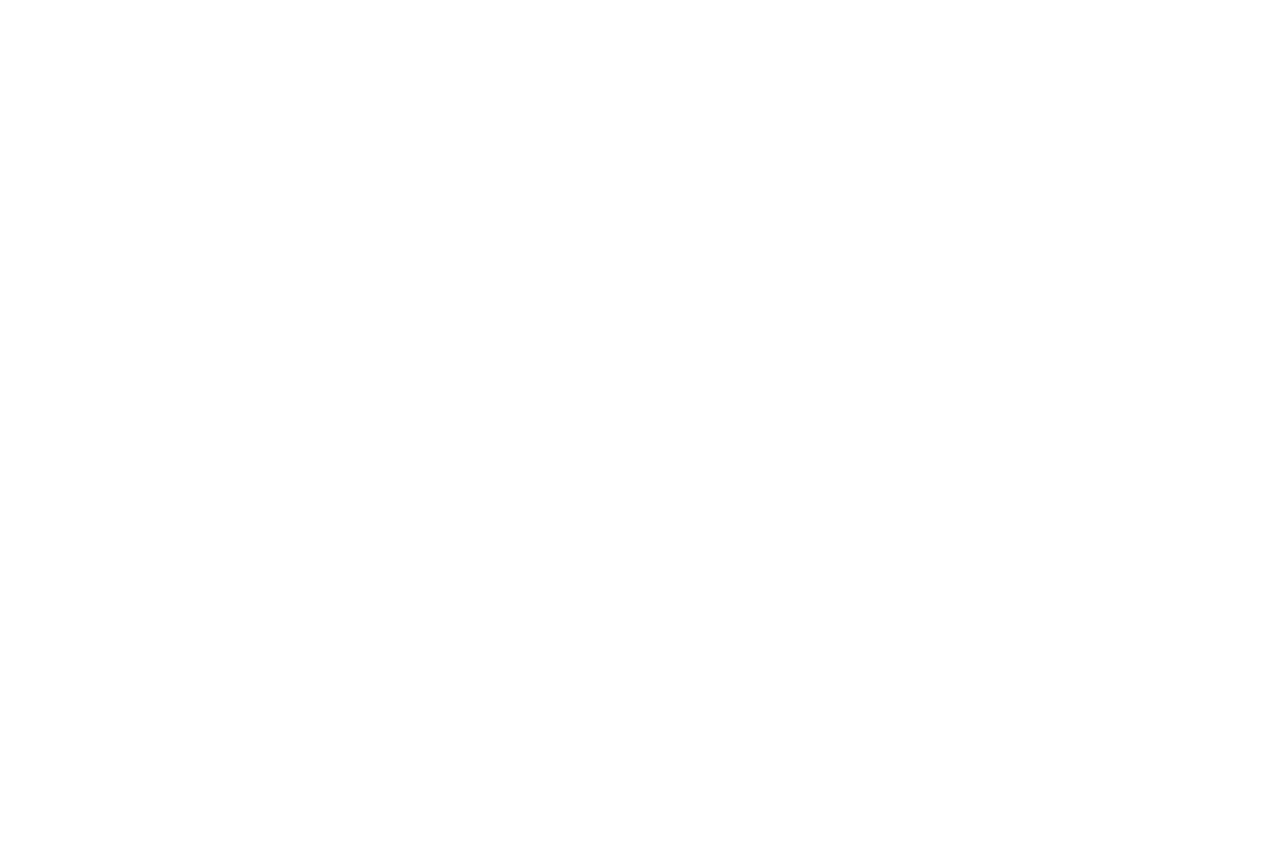
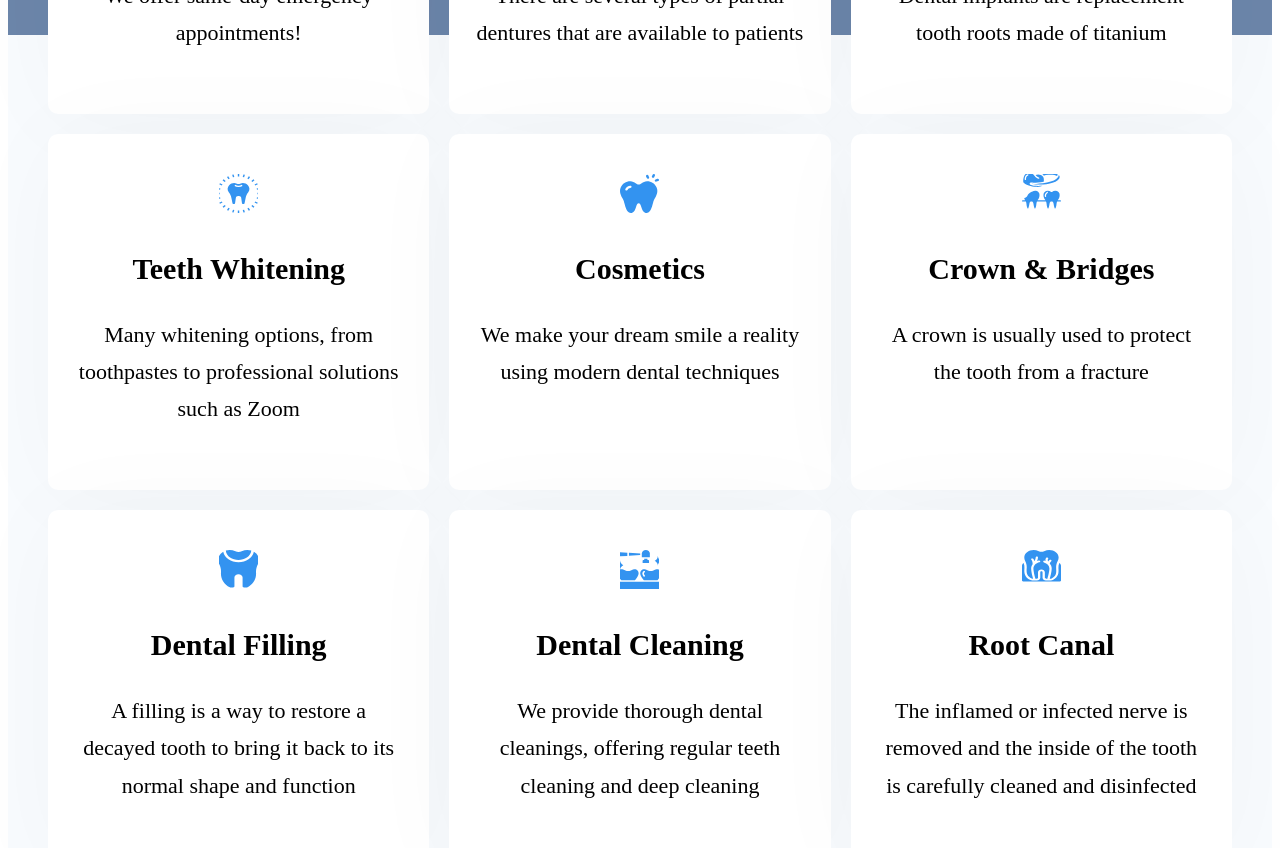
Before and after one commit to idenispankov/lake_mead_dental_next_js, a Next.js app: page / in a window 1280 px wide. Shown: the part 1780-2628 px from the top of the page. Before the commit the page ends 1388 px from the top, so only its background shows below. Built offline with nearby package versions, Linux system fonts and the light colour scheme.

Commit message:
treatment main page works good

```diff
--- a/components/AboutDoctor/AboutDoctor.js
+++ b/components/AboutDoctor/AboutDoctor.js
@@ -2,7 +2,6 @@
 import styles from './AboutDoctor.module.css';
 import Button from '../Button/Button';
 import Image from 'next/image';
-import doctorImageMobile from '../../public/images/doctor_ellen_mobile.png';
 import doctorImageDesktop from '../../public/images/doctor_ellen_desktop.jpg';
 
 export default function MeetDoctor() {
--- a/components/Treatments/Treatments.module.css
+++ b/components/Treatments/Treatments.module.css
@@ -39,17 +39,23 @@
 }
 
 .list {
-  padding: 30px;
+  padding: 20px;
   list-style: none;
   text-align: center;
 }
 
 .list__item {
+  max-width: 500px;
+  margin: 0 auto;
   background: #fff;
   border-radius: 10px;
   box-shadow: 3px 4px 107px rgba(0, 0, 0, 0.03);
   padding: 20px;
-  margin-bottom: 10px;
+  margin-bottom: 20px;
+}
+
+.list__item:last-child {
+  margin-bottom: 0;
 }
 
 .emergency {
@@ -142,8 +148,9 @@
   .list {
     display: grid;
     grid-template-columns: repeat(3, 1fr);
-    gap: 10px;
+    gap: 20px;
     margin-top: -140px;
+    padding: 40px;
   }
   .list__item {
     margin-bottom: 0;
--- a/pages/index.js
+++ b/pages/index.js
@@ -18,10 +18,10 @@ export default function Home() {
       </Head>
       <Banner />
       <AboutDoctor />
-      {/* <Treatments />
-      <WhyUs />
-      <MoreAboutUs />
-      <Testimonials /> */}
+      <Treatments />
+      {/* <WhyUs /> */}
+      {/* <MoreAboutUs /> */}
+      {/* <Testimonials /> */}
       {/* <ContactUs /> */}
     </>
   );
```
